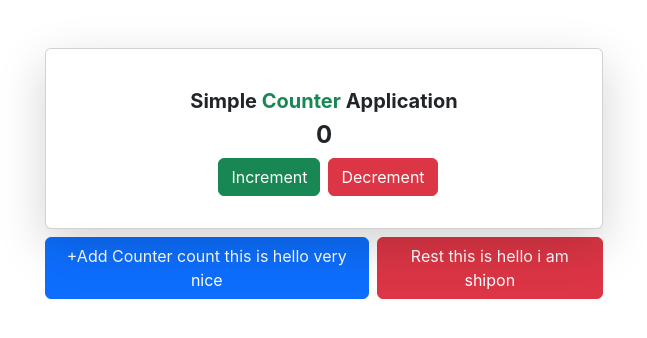
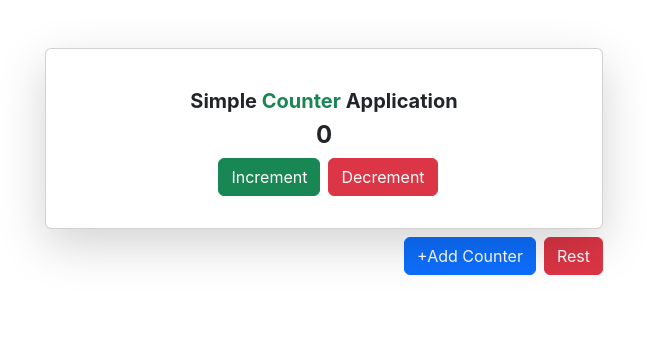
Before and after one commit to SShipon/redux-counter-app, a React (Create React App) app: page / in a window 1280 px wide. Shown: the top 338 px of the page, without its empty margins (316-963 px from the left). Built offline with nearby package versions, Linux system fonts and the light colour scheme.

Commit message:
hello i am shipon
Signed-off-by: SShipon <nxshipon@gmail.com>

```diff
--- a/src/Pages/Counter/Counter.jsx
+++ b/src/Pages/Counter/Counter.jsx
@@ -23,10 +23,10 @@ function Counter({ count, increment, decrement }) {
         </div>
         <div class="d-flex my-2">
           <button href="#" class="btn btn-primary mx-2 ms-auto" id="addCounter">
-            +Add Counter count this is hello very nice
+            +Add Counter
           </button>
           <button href="#" class="btn btn-danger" id="rest">
-            Rest this is hello i am shipon
+            Rest
           </button>
           {/* updated:fire: */}
         </div>
```
